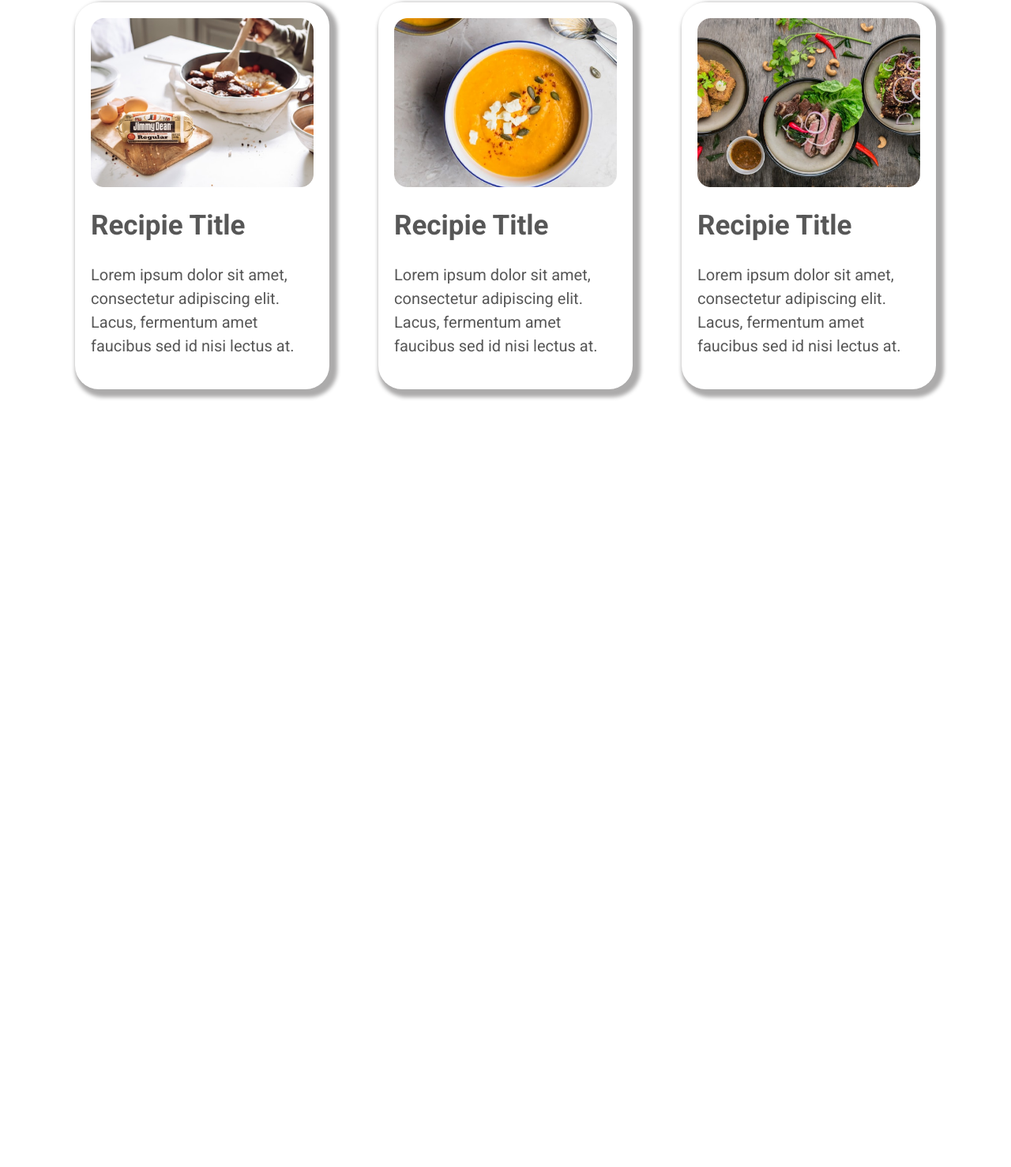
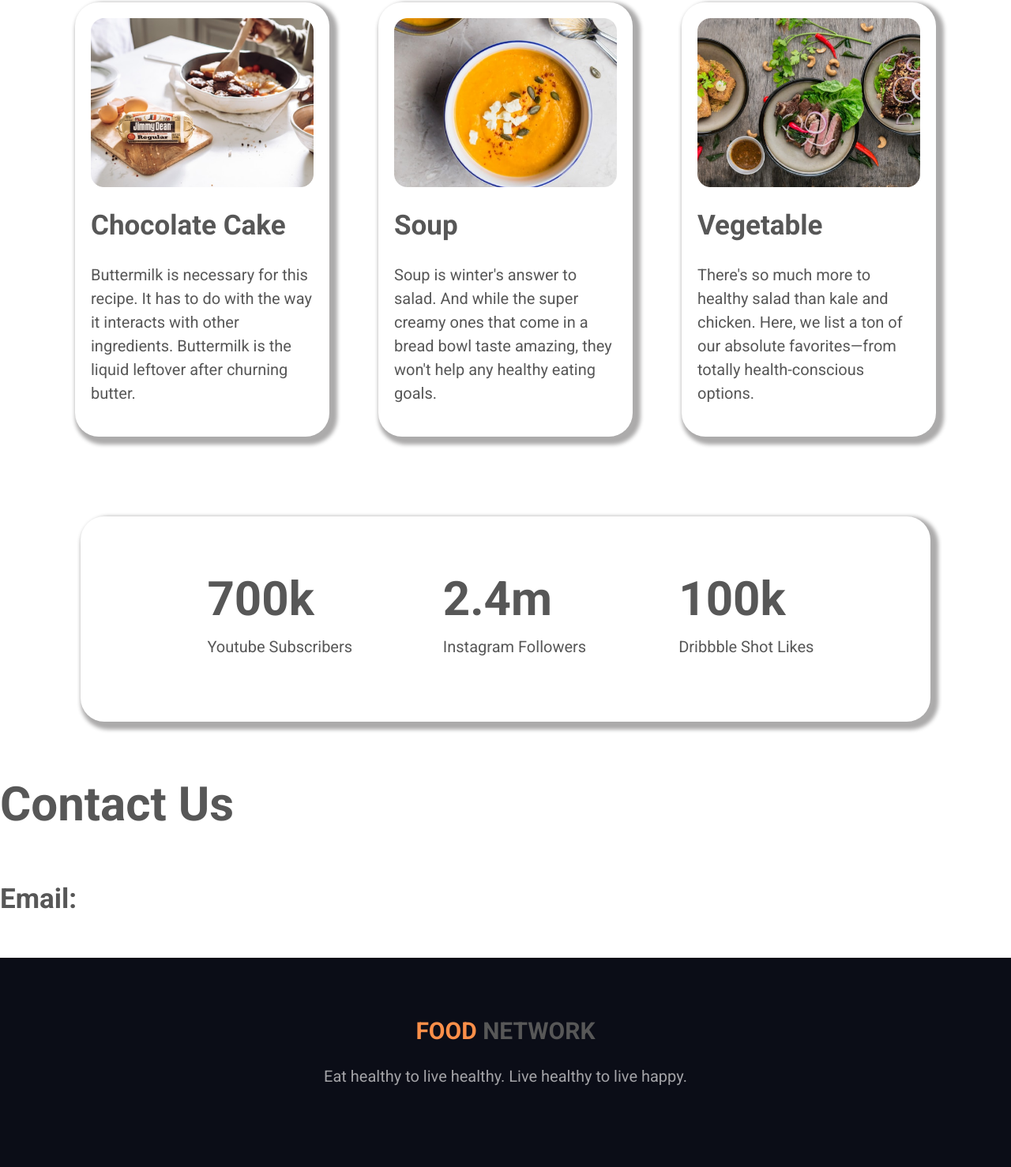
Before and after one commit to muhammadnowshad/m1-mo5-day5-assignment-foodnetwork, a plain HTML site: page index.html in a window 1280 px wide. Shown: the part 2318-3796 px from the top of the page at 79% size. Before the commit the page ends 2892 px from the top, so only its background shows below. Drawn offline with Linux system fonts and the light colour scheme.

Commit message:
footer completed

```diff
--- a/index.html
+++ b/index.html
@@ -48,22 +48,50 @@
         <div class="recipie-div all-section">
             <div class="recipie-items">
                 <img src="images\Project Cover.jpg" alt="">
-                <h4 class="recipie-title">Recipie Title</h4>
-                <p>Lorem ipsum dolor sit amet, consectetur adipiscing elit. Lacus, fermentum amet faucibus sed id nisi lectus at.</p>
+                <h4 class="recipie-title">Chocolate Cake</h4>
+                <p>Buttermilk is necessary for this recipe. It has to do with the way it interacts with other ingredients. Buttermilk is the liquid leftover after churning butter.</p>
             </div>
             <div class="recipie-items">
                 <img src="images\Project Cover.png" alt="">
-                <h4 class="recipie-title">Recipie Title</h4>
-                <p>Lorem ipsum dolor sit amet, consectetur adipiscing elit. Lacus, fermentum amet faucibus sed id nisi lectus at.</p>
+                <h4 class="recipie-title">Soup</h4>
+                <p>Soup is winter's answer to salad. And while the super creamy ones that come in a bread bowl taste amazing, they won't help any healthy eating goals.</p>
             </div>
             <div class="recipie-items">
                 <img src="images\Project Cover1.jpg" alt="">
-                <h4 class="recipie-title">Recipie Title</h4>
-                <p>Lorem ipsum dolor sit amet, consectetur adipiscing elit. Lacus, fermentum amet faucibus sed id nisi lectus at.</p>
+                <h4 class="recipie-title">Vegetable</h4>
+                <p>There's so much more to healthy salad than kale and chicken. Here, we list a ton of our absolute favorites—from totally health-conscious options.</p>
             </div>
         </div>
     </section>
 
+    <section id="s-counter-section">
+        <div class="s-counter-items">
+            <h2>700k</h2>
+            <p>Youtube Subscribers</p>
+        </div>
+        <div class="s-counter-items">
+            <h2>2.4m</h2>
+            <p>Instagram Followers</p>
+        </div>
+        <div class="s-counter-items">
+            <h2>100k</h2>
+            <p>Dribbble Shot Likes</p>
+        </div>
+    </section>
+
+    <section>
+        <h2>Contact Us</h2>
+        <div>
+            <h4>Email:</h4>
+        </div>
+
+    </section>
+
+    <footer id="footer-section">
+        <h5><span class="skip-color">FOOD</span> NETWORK</h5>
+        <p>Eat healthy to live healthy. Live healthy to live happy.</p>
+    </footer>
+
 </body>
 
 </html>
--- a/style.css
+++ b/style.css
@@ -137,3 +137,39 @@ h4{
     margin-top: 0;
     padding-top: 15px;
 }
+
+/* This is social counter section */
+#s-counter-section{
+    box-shadow: 5px 5px 5px 5px #acabab;
+    display: flex;
+    margin: 20px 8% 60px 8%;
+    border-radius: 30px;
+    padding: 60px 20px 60px 160px;
+
+}
+.s-counter-items h2{
+    margin: 0;
+    padding: 0;
+}
+.s-counter-items p{
+    margin-top: 0;
+}
+.s-counter-items{
+    width: 34%;
+}
+
+/* This is social counter section */
+#footer-section{
+    background-color: #0B0D17;
+    text-align: center;
+    padding: 20px 0 80px;
+}
+#footer-section h5{
+    font-size: 30px;
+    font-weight: 600;
+    margin-bottom: 0;
+}
+#footer-section p{
+    color: #a3a3a7;
+
+}
```
